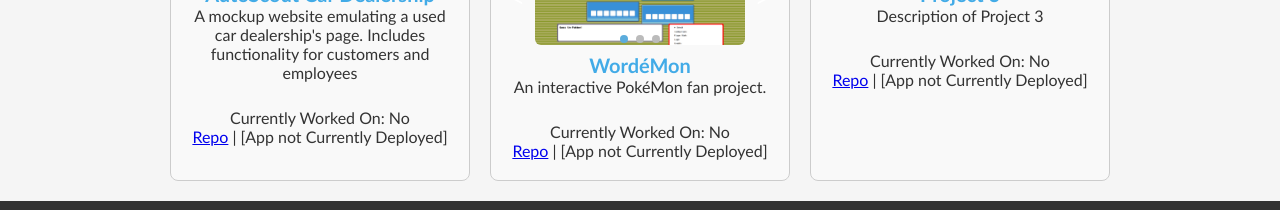
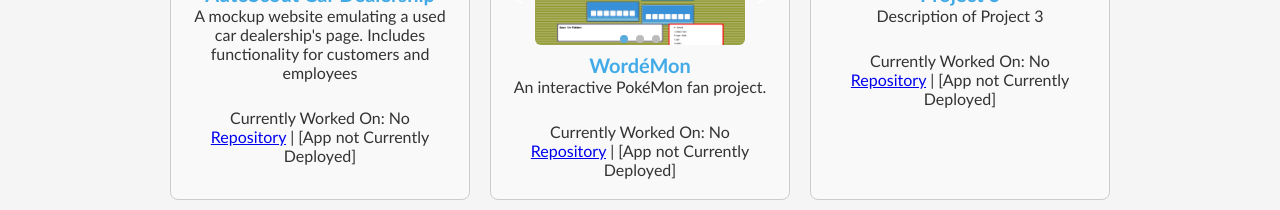
Before and after one commit to CerfSoleil/rdjiii_Portfolio, a React (Vite) app: page /portfolio in a window 1280 px wide. Shown: the part 284-494 px from the top of the page. Built offline with nearby package versions, Linux system fonts and the light colour scheme.

Commit message:
CodingPortfolio.jsx | Minor word change

```diff
--- a/src/pages/CodingPortfolio.jsx
+++ b/src/pages/CodingPortfolio.jsx
@@ -15,10 +15,10 @@
           <p className="repo-descript">{repo.description}</p>
           <p>Currently Worked On: {repo.activeDev ? "Yes" : "No"}</p>
           <div className="coding-links">
-            <a href={repo.repo} target="_blank" rel="noopener noreferrer">Repo</a>
+            <a href={repo.repo} target="_blank" rel="noopener noreferrer">Repository</a>
             {" | "}
             {repo.deploy ? (
-              <a href={repo.deploy} target="_blank" rel="noopener noreferrer">Deploy</a>
+              <a href={repo.deploy} target="_blank" rel="noopener noreferrer">Deploy Link</a>
             ) : (
               <span>[App not Currently Deployed]</span>
             )}
```
